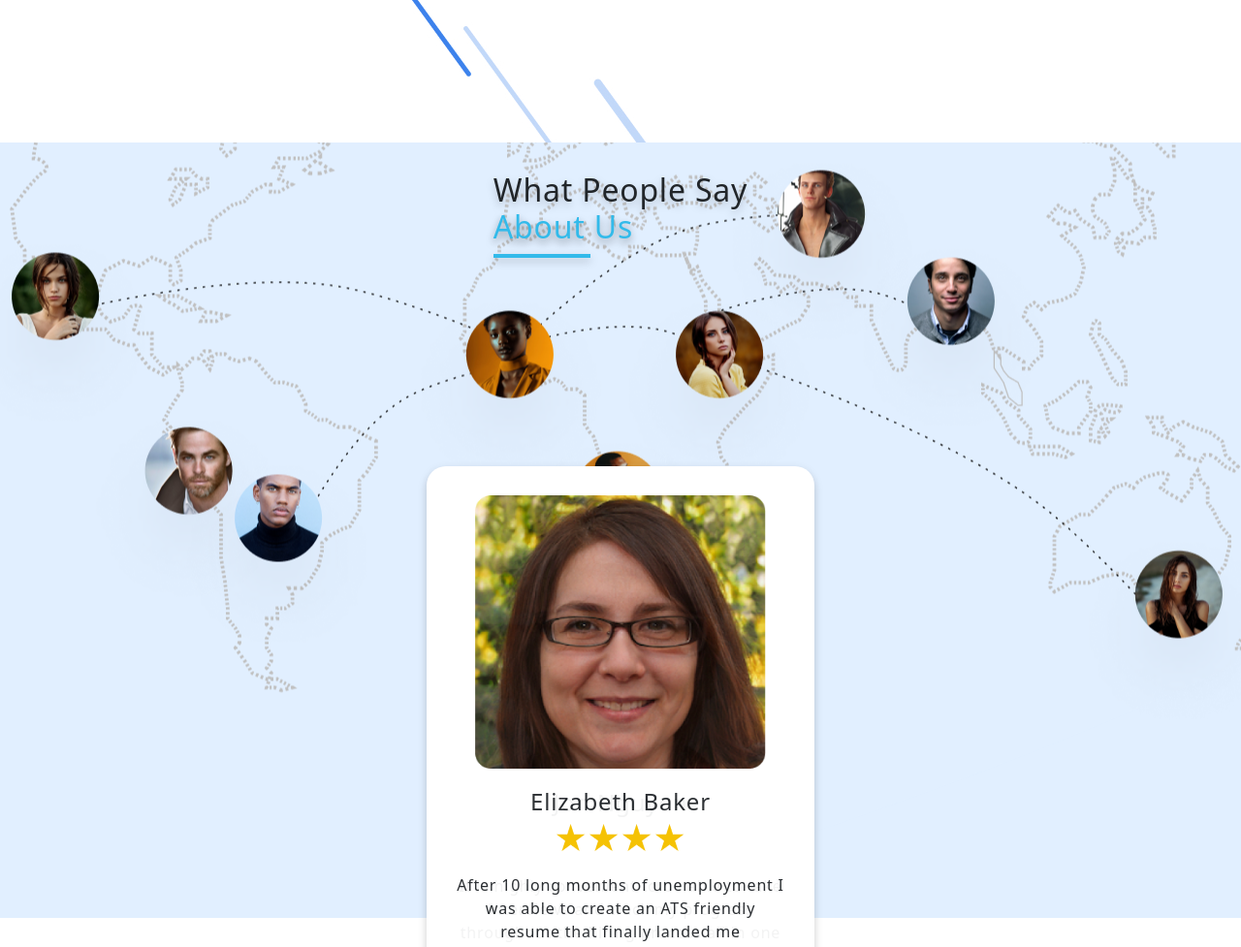
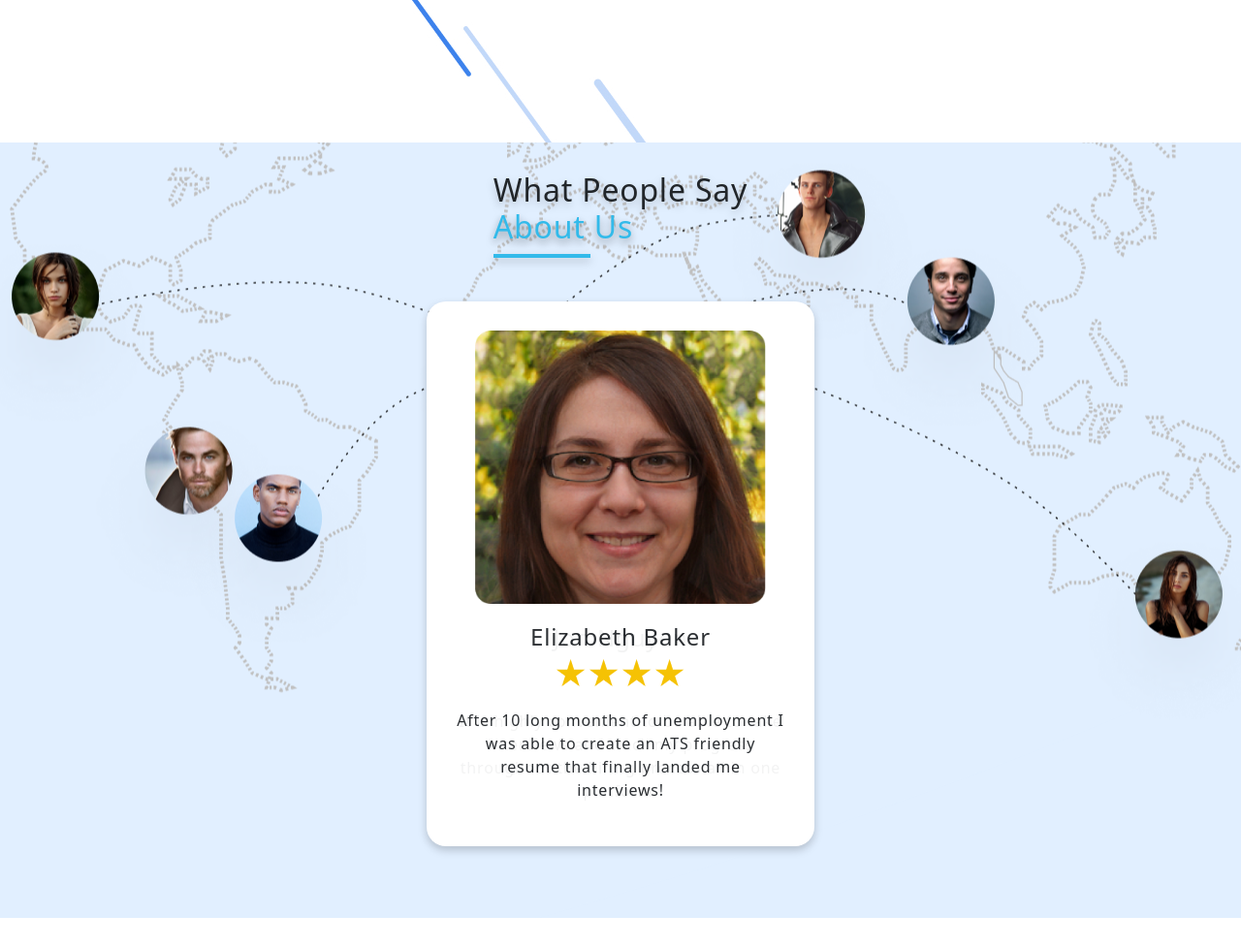
Before and after one commit to thePROZACH25/landing-page, a plain HTML site: page index.html in a window 1280 px wide. Shown: the part 3772-4749 px from the top of the page at 97% size. Drawn offline with nearby package versions, Linux system fonts and the light colour scheme.

Commit message:
more edits

```diff
--- a/assets/css/index.css
+++ b/assets/css/index.css
@@ -618,13 +618,14 @@ span {
   display: flex;
   flex-direction: column;
   align-items: center;
+  justify-content: center;
 }
 
 #carouselExampleSlidesOnly {
   text-align: center;
   height: 450px;
   width: 400px;
-  bottom: -200px;
+  margin-top: 30px;
 }
 
 .carousel-inner {
```
